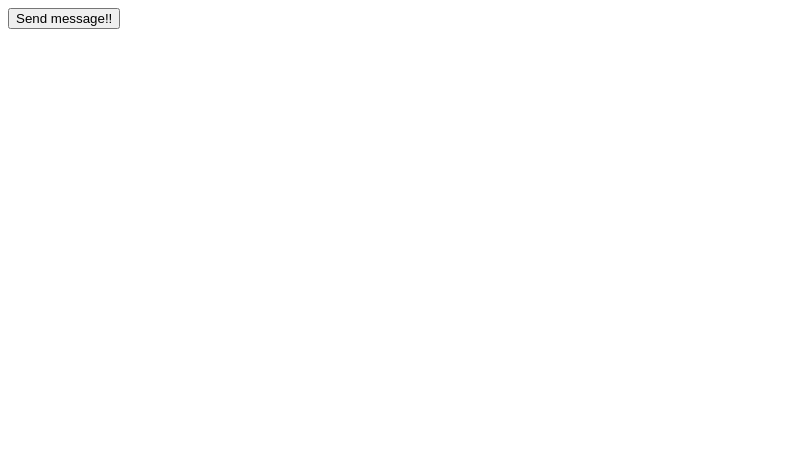
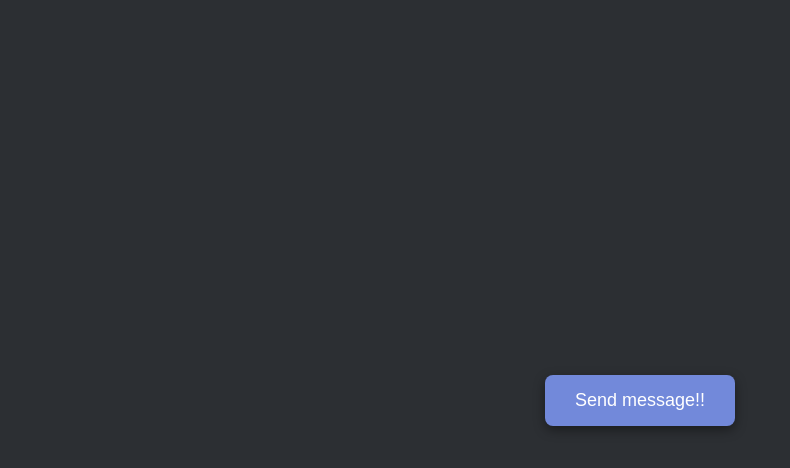
Before and after one commit to Bwaf/discordwebhook, a plain HTML site: page index.html in a window 1280 px wide. Shown: the whole page, without its empty margins (0-790 px from the left). Drawn offline with Linux system fonts and the light colour scheme.

Commit message:
testing chatgpt's styling capabilities

```diff
--- a/index.html
+++ b/index.html
@@ -1,4 +1,4 @@
-<!DOCTYPE html>
+<!--<!DOCTYPE html>
 <html lang="en">
   <head>
     <meta charset="UTF-8">
@@ -29,4 +29,105 @@ setInterval(sendMessage, 1000 * 60 * 60 * 24);
       request.send(JSON.stringify(params));
     }
   </script>
+</html>-->
+
+<!DOCTYPE html>
+<html lang="en">
+<head>
+    <meta charset="UTF-8">
+    <meta name="viewport" content="width=device-width, initial-scale=1.0">
+    <title>Discord Webhook</title>
+    <style>
+        /* Apply a dark background color to the entire page */
+        body {
+            display: flex;
+            justify-content: center;
+            align-items: center;
+            height: 100vh;
+            margin: 0;
+            background-color: #2c2f33; /* Dark background color */
+            color: #ffffff; /* White text color */
+            font-family: Arial, sans-serif;
+        }
+
+        /* Style the button */
+        button {
+            background-color: #7289da; /* Discord blue */
+            border: none;
+            color: white;
+            padding: 15px 30px;
+            text-align: center;
+            text-decoration: none;
+            display: inline-block;
+            font-size: 18px;
+            cursor: pointer;
+            border-radius: 8px;
+            box-shadow: 0 4px 12px rgba(0, 0, 0, 0.4);
+            transition: background-color 0.3s, transform 0.2s, box-shadow 0.3s;
+            position: relative;
+            overflow: hidden;
+        }
+
+        /* Button hover effect */
+        button:hover {
+            background-color: #5a6fab;
+            box-shadow: 0 0 20px rgba(0, 0, 0, 0.6);
+        }
+
+        /* Button active effect */
+        button:active {
+            transform: scale(0.98);
+        }
+
+        /* Pulse effect */
+        button:before {
+            content: '';
+            position: absolute;
+            top: 50%;
+            left: 50%;
+            width: 300%;
+            height: 300%;
+            background: rgba(114, 137, 218, 0.2); /* Light blue glow */
+            border-radius: 50%;
+            transition: width 0.3s, height 0.3s, opacity 0.3s;
+            transform: translate(-50%, -50%);
+            opacity: 0;
+            z-index: 0;
+        }
+
+        /* Button content */
+        button span {
+            position: relative;
+            z-index: 1;
+        }
+
+        /* Pulse effect on hover */
+        button:hover:before {
+            width: 400%;
+            height: 400%;
+            opacity: 1;
+        }
+    </style>
+</head>
+<body>
+    <button onclick="sendMessage()"><span>Send message!!</span></button>
+    <script>
+        setInterval(sendMessage, 1000 * 60 * 60 * 24);
+
+        function sendMessage() {
+            const request = new XMLHttpRequest();
+            request.open("POST", "https://discord.com/api/webhooks/1266094575731212309/KJ-6YGWJA7Gb-UefKbWoYpwfJkzNFpD4lBwHC5yqAHMLwC51zKgSXjY1ribujk_U84r_");
+
+            request.setRequestHeader('Content-type', 'application/json');
+
+            const params = {
+                username: "LeaderBoard BOT",
+                avatar_url: "",
+                content: "https://xp-bot.net/lb/1149892692470407288"
+            }
+
+            request.send(JSON.stringify(params));
+        }
+    </script>
+</body>
 </html>
```
